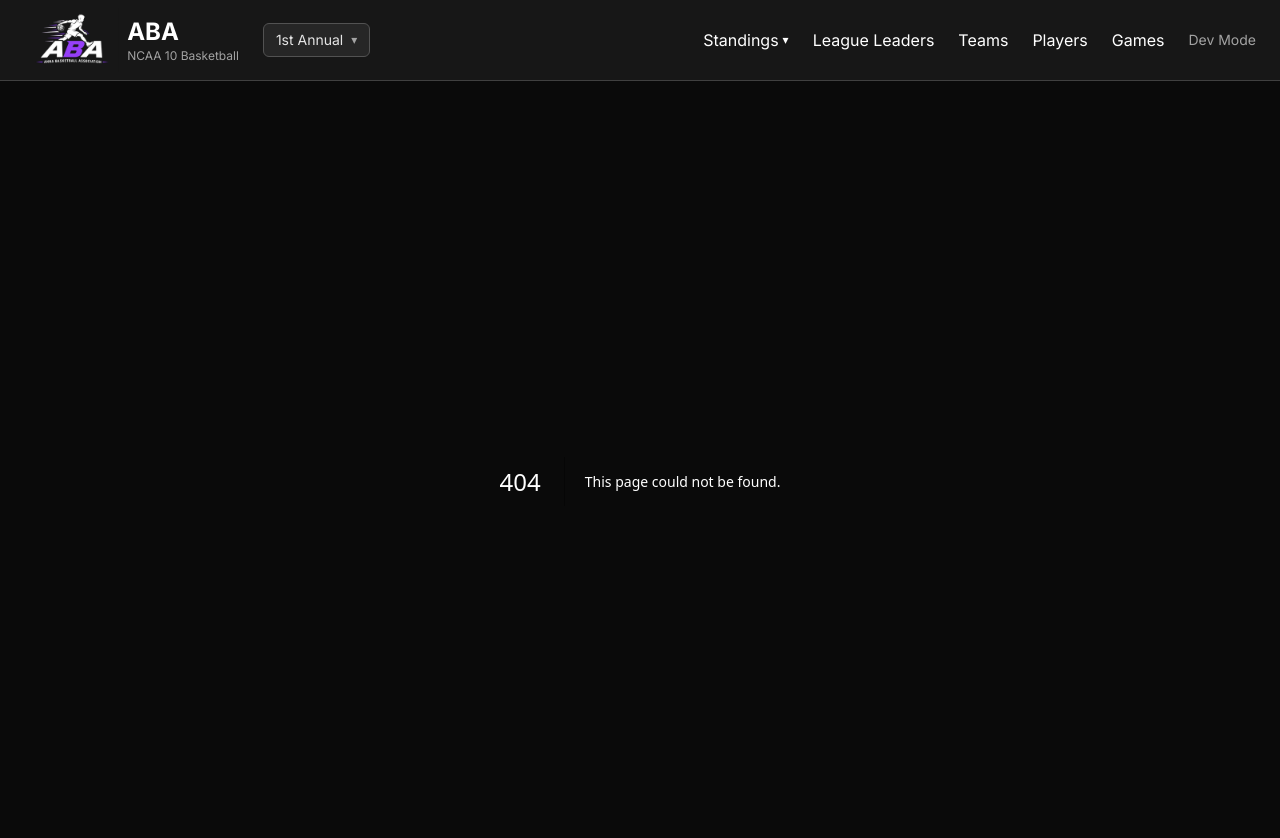
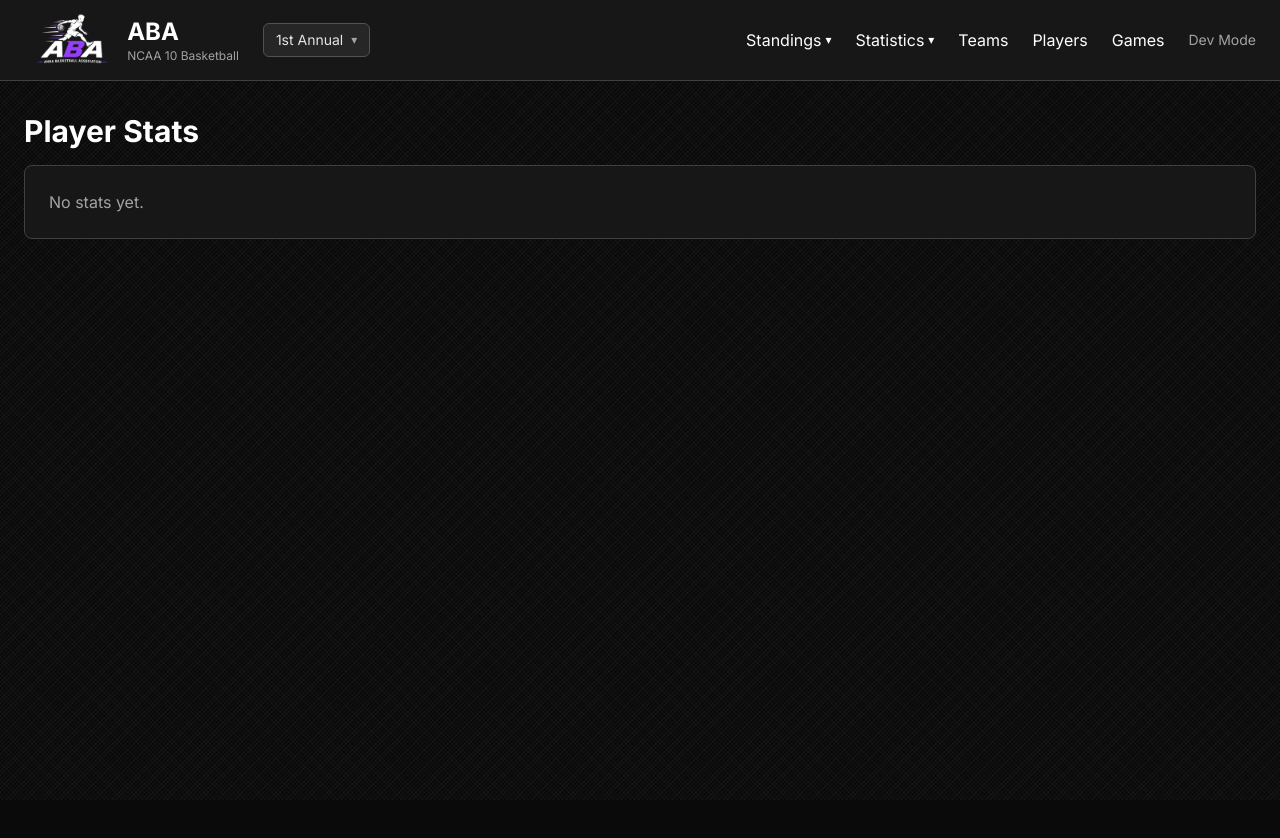
Before and after one commit to TheActualGYT/aba-league, a Next.js app in the folder league-site/: page /stats/players in a window 1280 px wide. Before the commit this address had no page. Shown: the top 838 px of the page. After the commit the page ends 800 px from the top, so only its background shows below. Built offline with nearby package versions, Linux system fonts and the light colour scheme.

Commit message:
Replace League Leaders with a Statistics dropdown

```diff
--- a/league-site/src/app/layout.tsx
+++ b/league-site/src/app/layout.tsx
@@ -1,6 +1,7 @@
 import type { Metadata } from "next";
 import Link from "next/link";
 import NavDropdown from "@/components/NavDropdown";
+import StatsDropdown from "@/components/StatsDropdown";
 import SeasonDropdown from "@/components/SeasonDropdown";
 import "./globals.css";
 
@@ -39,7 +40,7 @@ export default function RootLayout({
             </div>
             <div className="max-w-7xl mx-auto flex justify-end items-center gap-6 min-h-16">
               <NavDropdown />
-              <Link href="/leaders" className="hover:text-neutral-300">League Leaders</Link>
+              <StatsDropdown />
               <Link href="/teams" className="hover:text-neutral-300">Teams</Link>
               <Link href="/players" className="hover:text-neutral-300">Players</Link>
               <Link href="/games" className="hover:text-neutral-300">Games</Link>
--- /dev/null
+++ b/league-site/src/app/stats/players/page.tsx
@@ -0,0 +1,10 @@
+export default function PlayerStatsPage() {
+  return (
+    <main className="max-w-7xl mx-auto px-6 py-8">
+      <h2 className="text-3xl font-bold text-white mb-4">Player Stats</h2>
+      <div className="bg-neutral-900 border border-neutral-700 rounded-lg p-6 text-neutral-400">
+        No stats yet.
+      </div>
+    </main>
+  );
+}
--- /dev/null
+++ b/league-site/src/app/stats/records/page.tsx
@@ -0,0 +1,10 @@
+export default function RecordsPage() {
+  return (
+    <main className="max-w-7xl mx-auto px-6 py-8">
+      <h2 className="text-3xl font-bold text-white mb-4">Records</h2>
+      <div className="bg-neutral-900 border border-neutral-700 rounded-lg p-6 text-neutral-400">
+        No records yet.
+      </div>
+    </main>
+  );
+}
--- /dev/null
+++ b/league-site/src/app/stats/teams/page.tsx
@@ -0,0 +1,10 @@
+export default function TeamStatsPage() {
+  return (
+    <main className="max-w-7xl mx-auto px-6 py-8">
+      <h2 className="text-3xl font-bold text-white mb-4">Team Stats</h2>
+      <div className="bg-neutral-900 border border-neutral-700 rounded-lg p-6 text-neutral-400">
+        No stats yet.
+      </div>
+    </main>
+  );
+}
--- /dev/null
+++ b/league-site/src/components/StatsDropdown.tsx
@@ -0,0 +1,44 @@
+"use client";
+
+import { useState } from "react";
+import Link from "next/link";
+
+const items = [
+  { href: "/stats/players", label: "Player Stats" },
+  { href: "/stats/teams", label: "Team Stats" },
+  { href: "/leaders", label: "League Leaders" },
+  { href: "/stats/records", label: "Records" },
+];
+
+export default function StatsDropdown() {
+  const [open, setOpen] = useState(false);
+
+  return (
+    <div
+      className="relative"
+      onMouseEnter={() => setOpen(true)}
+      onMouseLeave={() => setOpen(false)}
+    >
+      <button className="hover:text-neutral-300 flex items-center gap-1 py-2">
+        Statistics
+        <span className="text-xs">▾</span>
+      </button>
+      {open && (
+        <div className="absolute top-full left-0 pt-1 z-50">
+          <div className="bg-neutral-900 border border-neutral-700 rounded-lg shadow-lg py-1 min-w-[180px]">
+            {items.map((item) => (
+              <Link
+                key={item.href}
+                href={item.href}
+                className="block px-4 py-2 text-sm text-white hover:bg-neutral-800"
+                onClick={() => setOpen(false)}
+              >
+                {item.label}
+              </Link>
+            ))}
+          </div>
+        </div>
+      )}
+    </div>
+  );
+}
```
